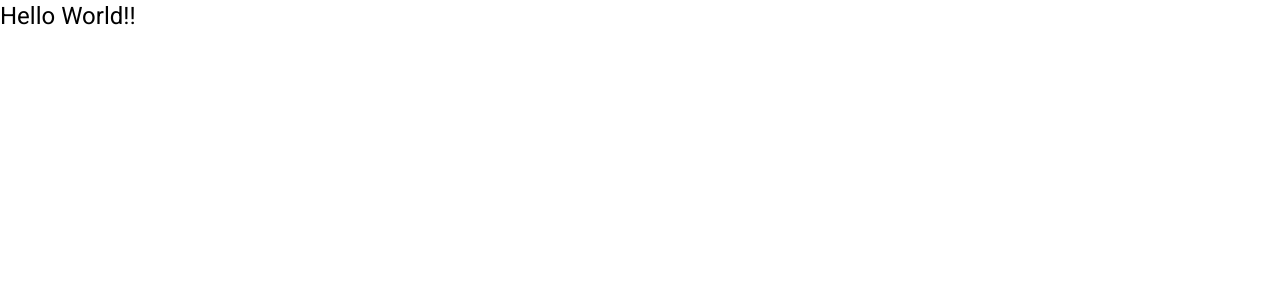
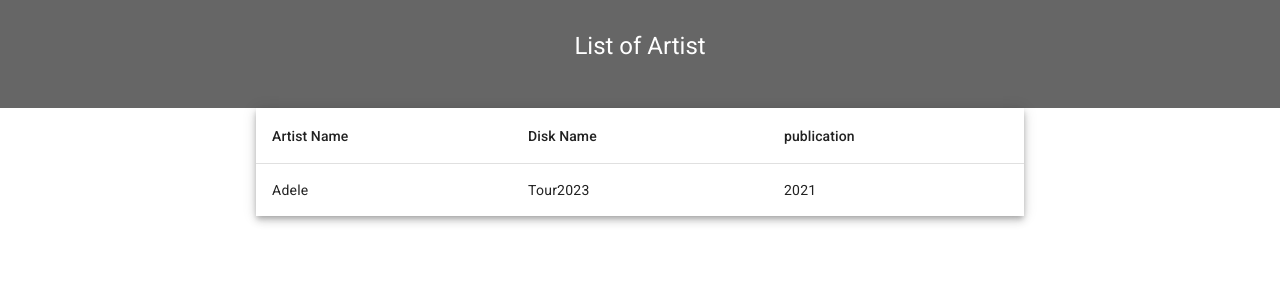
Before and after one commit to eddulkcr17/hahn-ui, an Angular app: page / in a window 1280 px wide. Shown: the top 300 px of the page. Built offline with nearby package versions, Linux system fonts and the light colour scheme.

Commit message:
[EJ] add artists table in List-Artist component and its  styles

```diff
--- a/src/app/app.component.html
+++ b/src/app/app.component.html
@@ -1,2 +1 @@
-<router-outlet></router-outlet>
-<h1>Hello World!!</h1>
+<app-list-artist></app-list-artist>
--- a/src/app/components/list-artist/list-artist.component.css
+++ b/src/app/components/list-artist/list-artist.component.css
@@ -0,0 +1,16 @@
+.title{
+  background-color: #666;
+  padding: 30px;
+  text-align: center;
+  color: white;
+}
+table{
+  width: 100%;
+}
+
+.container{
+  margin: 0 20%;
+}
+td, th{
+  width: 15%;
+}
--- a/src/app/components/list-artist/list-artist.component.html
+++ b/src/app/components/list-artist/list-artist.component.html
@@ -1 +1,29 @@
-<p>list-artist works!</p>
+<div class="title">
+  <h1>List of Artist</h1>
+</div>
+
+<div class="container">
+  <table mat-table [dataSource]="dataSource" class="mat-elevation-z5">
+
+
+    <ng-container matColumnDef="artistName">
+      <th mat-header-cell *matHeaderCellDef> Artist Name </th>
+      <td mat-cell *matCellDef="let element"> {{element.artistName}} </td>
+    </ng-container>
+
+    <ng-container matColumnDef="diskName">
+      <th mat-header-cell *matHeaderCellDef> Disk Name </th>
+      <td mat-cell *matCellDef="let element"> {{element.diskName}} </td>
+    </ng-container>
+
+    <ng-container matColumnDef="publication">
+      <th mat-header-cell *matHeaderCellDef> publication </th>
+      <td mat-cell *matCellDef="let element"> {{element.publication}} </td>
+    </ng-container>
+
+
+
+    <tr mat-header-row *matHeaderRowDef="displayedColumns"></tr>
+    <tr mat-row *matRowDef="let row; columns: displayedColumns;"></tr>
+  </table>
+</div>
--- a/src/app/components/list-artist/list-artist.component.ts
+++ b/src/app/components/list-artist/list-artist.component.ts
@@ -1,4 +1,13 @@
 import { Component } from '@angular/core';
+import { Artist } from 'src/app/interface/artist';
+
+const ELEMENT_DATA: Artist[] = [
+ { artistName:'Adele', diskName:'Tour2023',publication:'2021' }
+];
+
+/**
+ * @title Basic use of `<table mat-table>`
+ */
 
 @Component({
   selector: 'app-list-artist',
@@ -6,5 +15,7 @@ import { Component } from '@angular/core';
   styleUrls: ['./list-artist.component.css']
 })
 export class ListArtistComponent {
+  displayedColumns: string[] = ['artistName','diskName','publication'];
+  dataSource = ELEMENT_DATA;
 
 }
--- a/src/app/interface/artist.ts
+++ b/src/app/interface/artist.ts
@@ -1,6 +1,7 @@
 export interface Artist {
-  id: number;
+  id?: number;
   artistName: string;
   diskName: string;
   publication: string;
+
 }
```
Also changed, not shown: src/app/app.module.ts (+10 -8 lines).
